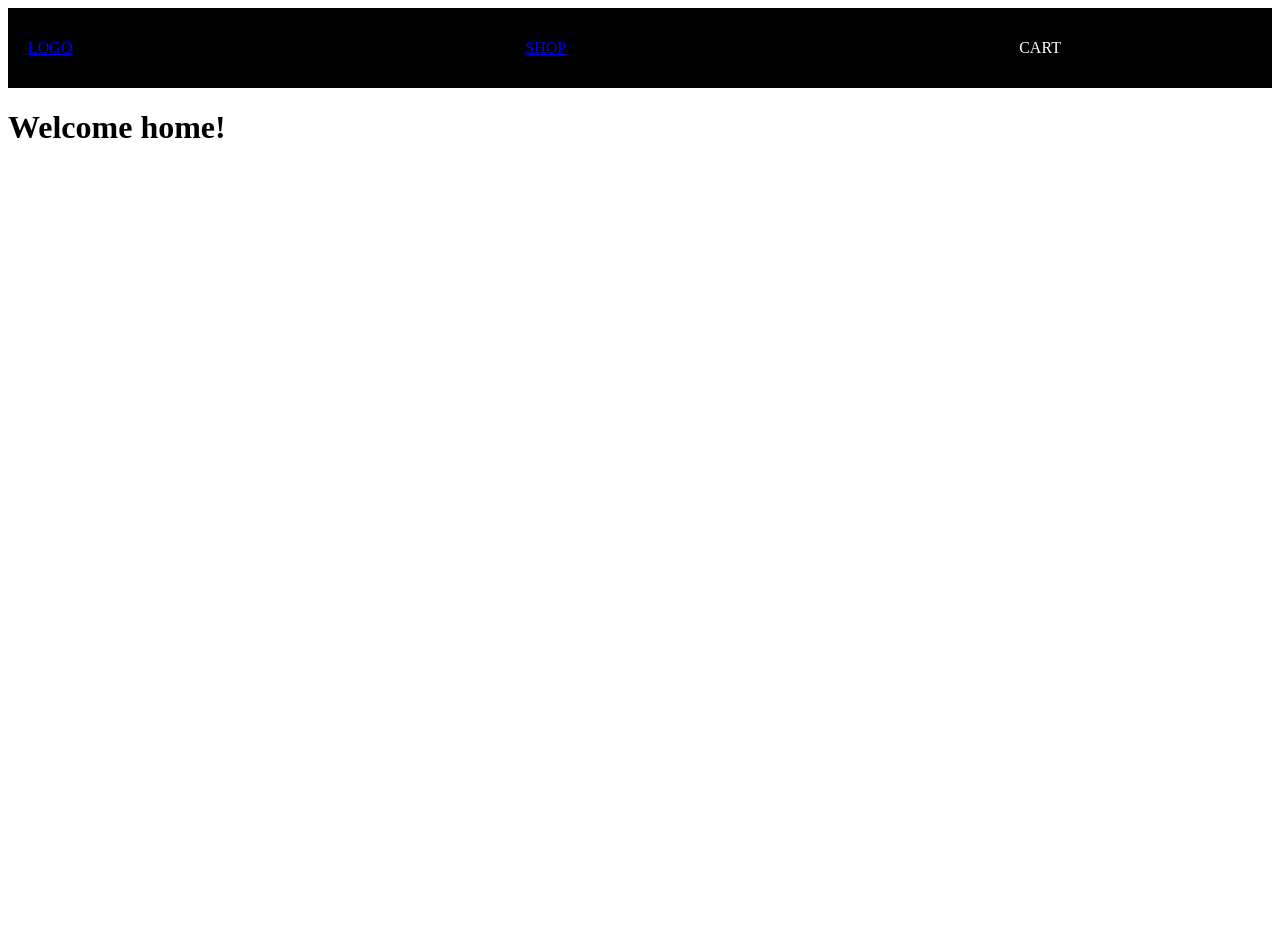
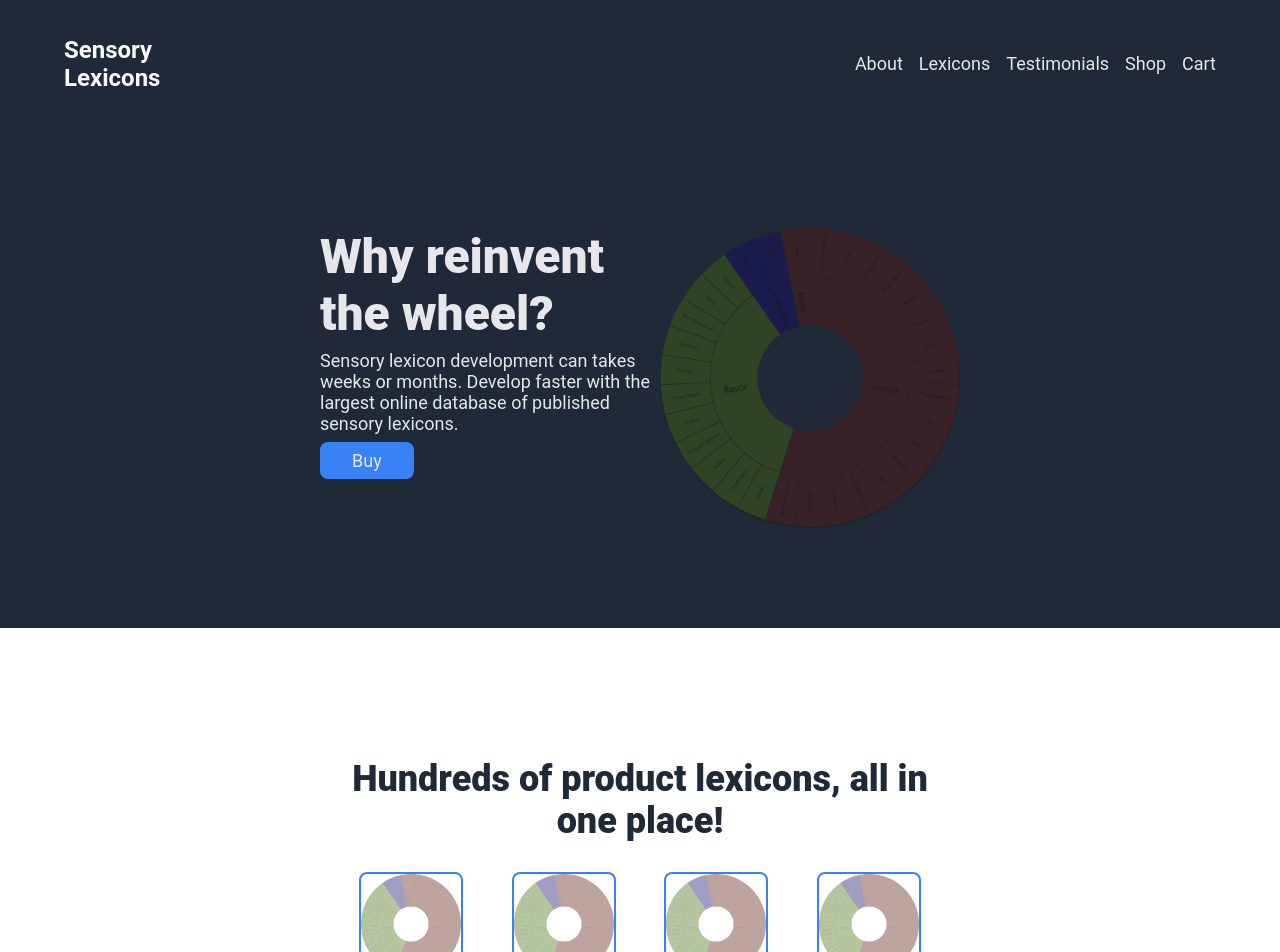
Before and after one commit to codyalanstubbs/top-shopping-cart, a React (Create React App) app: page / in a window 1280 px wide. Shown: the top 952 px of the page. Before the commit the page ends 800 px from the top, so only its background shows below. Built offline with nearby package versions, Linux system fonts and the light colour scheme.

Commit message:
Tweak top-landing-page and use for homepage

```diff
--- /dev/null
+++ b/src/assets/css/Home.css
@@ -0,0 +1,137 @@
+* {
+    font-family: 'Roboto', sans-serif;
+}
+
+body {
+    display: flex;
+    flex-direction: column;
+    justify-content: flex-start;
+    margin: 0;
+}
+
+#about,
+footer {
+    background-color: #1f2937;
+}
+
+main {
+    display: flex;
+    flex-direction: column;
+    justify-content: flex-start;
+}
+
+section {
+    padding: 100px 25%;
+}
+
+.hero-header {
+    font-size: 48px;
+    font-weight: 800;
+    color: #E5E7EB;
+    margin: 0;
+}
+
+.hero-text {
+    font-size: 18px;
+    color: #E5E7EB;
+    margin: 8px 0;
+}
+
+.about-section {
+    display: flex;
+}
+
+.about-section div {
+    display: flex;
+    flex-direction: column;
+    justify-content: flex-start;
+    align-items: flex-start;
+}
+
+button.signup {
+    font-size: 18px;
+    color: #E5E7EB;
+    background-color: #3882F6;
+    border-radius: 8px;
+    border: 0px;
+    padding: 8px 32px;
+}
+
+.samples-container {
+    display: flex;
+    flex-direction: column;
+    align-items: center;
+}
+
+.samples-header {
+    font-size: 36px;
+    font-weight: 900;
+    color:#1f2937;
+    text-align: center;
+}
+
+.samples {
+    display: flex;
+    justify-content: space-evenly;
+    gap: 10px;
+}
+
+.sample {
+    display: flex;
+    flex-direction: column;
+    justify-content: center;
+    align-items: center;
+}
+
+.sample img {
+    border: 2px solid #3882F6;
+    border-radius: 8px;
+}
+
+.sample-description {
+    margin: 0;
+    color: #1f2937;
+}
+
+#testimonials {
+    background-color: #E5E7EB;
+    display: flex;
+    flex-direction: column;
+    align-items: flex-end;
+}
+
+.quote {
+    color: #1f2937;
+    font-size: 36px;
+    font-style: light italic;
+}
+
+.speaker {
+    color: #1f2937;
+}
+
+.signup-banner {
+    background-color: #3882F6;
+    color: #E5E7EB;
+    border-radius: 4px;
+    display: flex;
+    justify-content: space-evenly;
+    align-items: center;
+    padding: 16px 32px;
+}
+
+.cta-btn.signup {
+    border: 2px solid #F9FAF8;
+}
+
+div.cta h3,
+div.cta p {
+    margin: 0;
+}
+
+footer {
+    color: #E5E7EB;
+    padding: 24px 0;
+    display: flex;
+    justify-content: center;
+}
--- a/src/assets/css/Nav.css
+++ b/src/assets/css/Nav.css
@@ -1,15 +1,22 @@
-nav {
+.nav-bar {
     display: flex;
-    justify-content: center;
+    justify-content: space-between;
     align-items: center;
-    background-color: black;
+    background-color: #1f2937;
     color: white;
     min-height: 10vh;
+    padding: 16px 5%;
 }
 
-nav ul {
+.hero-logo {
+    font-size: 24px;
+    color: #F9FAF8;
+    text-align: left;
+}
+
+.nav-links {
     display: flex;
-    justify-content: space-between;
+    justify-content: flex-end;
     align-items: center;
     height: 100%;
     width: 100%;
@@ -18,12 +25,24 @@ nav ul {
     padding: 0;
 }
 
-.logo {
-    text-align: left;
-    width: 40%;
-    padding-left: 20px;
+a {
+    text-decoration: none;
 }
 
-.shop, .cart {
-    width: 20%;
+li {
+    font-size: 18px;
+    color: #E5E7EB;
+    margin: 0 0 0 16px;
+    list-style-type: none;
 }
+
+.hero-logo:hover,
+li:hover {
+    color: #3882F6;
+}
+
+
+/* cart needs a hover pointer since it is not a link */
+.cart:hover {
+    cursor: pointer;
+}
--- a/src/components/Home.js
+++ b/src/components/Home.js
@@ -1,8 +1,63 @@
 import React from "react";
+import "../assets/css/Home.css";
+import FlavorWheelImage from "../assets/images/flavor-wheel.png";
 
 const Home = () => {
     return (
-        <h1>Welcome home!</h1>
+        <div>
+            <main>
+                <section id="about" className="about-section">
+                    <div>
+                        <h1 className="hero-header">Why reinvent the wheel?</h1>
+                        <p className="hero-text">
+                            Sensory lexicon development can takes weeks or months.
+                            Develop faster with the largest online database of
+                            published sensory lexicons.
+                        </p>
+                        <button className="hero signup">Buy</button>
+                    </div>
+                    <img src={FlavorWheelImage} alt="A flavor wheel." width="300px" height="300px" />
+                </section>
+                <section id="samples">
+                    <h2 className="samples-header">Hundreds of product lexicons, all in one place!</h2>
+                    <div className="samples">
+                        <div className="sample">
+                            <img src={FlavorWheelImage} alt="A flavor wheel for apples." width="100px" height="100px" />
+                            <p className="sample-description">Apples</p>
+                        </div>
+                        <div className="sample">
+                            <img src={FlavorWheelImage} alt="A flavor wheel for oranges." width="100px" height="100px" />
+                            <p className="sample-description">Oranges</p>
+                        </div>
+                        <div className="sample">
+                            <img src={FlavorWheelImage} alt="A flavor wheel for chocolate." width="100px" height="100px" />
+                            <p className="sample-description">Chocolate</p>
+                        </div>
+                        <div className="sample">
+                            <img src={FlavorWheelImage} alt="A flavor wheel for green tea." width="100px" height="100px" />
+                            <p className="sample-description">Green Tea</p>
+                        </div>
+                    </div>
+                </section>
+                <section id="testimonials">
+                    <em className="quote">Having a database of sensory attributes is very helpful when moving into a new product
+                        category or expanding our current company lexicon.</em>
+                    <strong className="speaker">-Cody Stubbs, Sensory Scientist</strong>
+                </section>
+                <section id="signup">
+                    <div className="signup-banner">
+                        <div className="cta">
+                            <strong>Stop wasting time reinventing the wheel!</strong>
+                            <p>Purchase the largest database of sensory lexicons.</p>
+                        </div>
+                        <button className="cta-btn signup">Buy</button>
+                    </div>
+                </section>
+            </main>
+            <footer>
+                Copyright © Cody Alan Stubbs 2022
+            </footer>
+        </div>
     );
 };
 
--- a/src/components/Nav.js
+++ b/src/components/Nav.js
@@ -4,17 +4,24 @@ import { Link } from "react-router-dom";
 
 const Nav = () => {
     return (
-        <nav>
-            <ul>
-                <Link to="/">
-                    <li className="logo">LOGO</li>
+        <header className="nav-bar">
+            <Link to="/"><h2 className="hero-logo">Sensory Lexicons</h2></Link>
+            <ul className="nav-links">
+                <Link to="/#about">
+                    <li className="about-link">About</li>
+                </Link>
+                <Link to="/#samples">
+                    <li className="samples-link">Lexicons</li>
+                </Link>
+                <Link to="/#testimonials">
+                    <li className="testimonials-link">Testimonials</li>
                 </Link>
                 <Link to="/shop/">
-                    <li className="shop">SHOP</li>
+                    <li className="shop-link">Shop</li>
                 </Link>
-                <li className="cart">CART</li>
+                <li className="cart">Cart</li>
             </ul>
-        </nav>
+        </header>
     );
 };
 
```
Also changed, not shown: src/assets/images/flavor-wheel.png (added).
